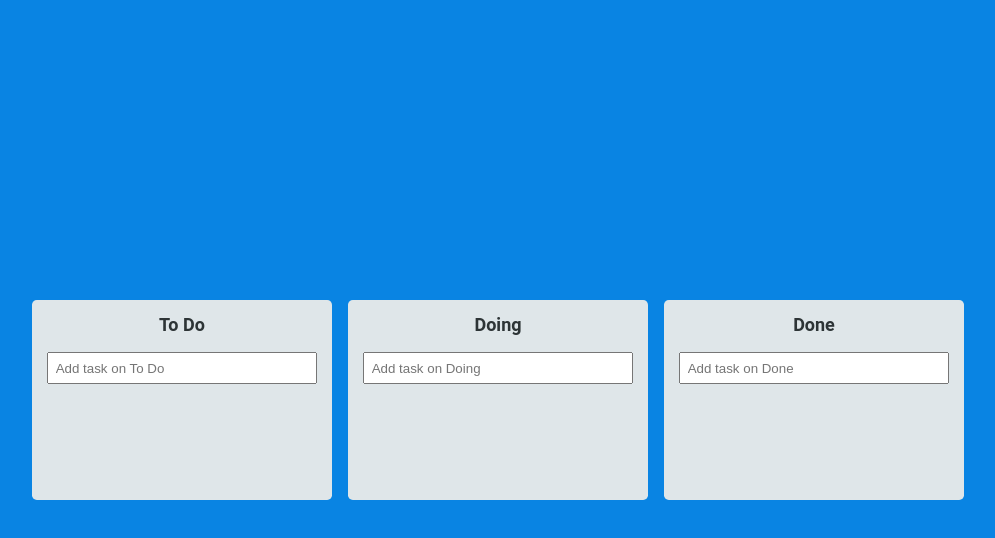
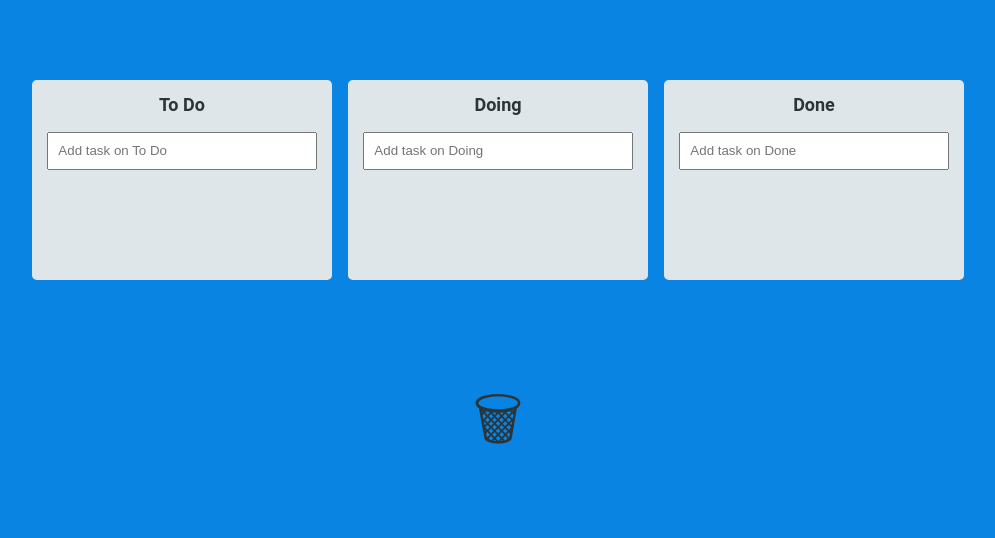
Before and after one commit to isabellaji/kanban-board, a React (Create React App) app: page / in a window 1280 px wide. Shown: the top 538 px of the page, without its empty margins (142-1137 px from the left). Built offline with nearby package versions, Linux system fonts and the light colour scheme.

Commit message:
add delete items

```diff
--- a/src/App.tsx
+++ b/src/App.tsx
@@ -1,24 +1,33 @@
 import { Board } from 'components';
 import { toDoState } from 'atoms';
-import { DragDropContext, DropResult } from 'react-beautiful-dnd';
+import { DragDropContext, Droppable, DropResult } from 'react-beautiful-dnd';
 import { useRecoilState } from 'recoil';
 import styled from 'styled-components';
 
 const Container = styled.div`
   width: 100vw;
-  height: 100vh;
-  margin: 0 auto;
+  margin-top: 5em;
   display: flex;
   align-items: center;
   justify-content: center;
 `;
-
 const Boards = styled.div`
   width: 100%;
   display: flex;
   gap: 1em;
   justify-content: center;
   align-items: flex-start;
+`;
+const Trash = styled.div`
+  margin: 5em 0;
+  text-align: center;
+`;
+const Icon = styled.span<{ isDraggingOver: boolean }>`
+  display: inline-block;
+  font-size: 3.5em;
+  padding: 2rem;
+  transform: ${(props) => (props.isDraggingOver ? 'scale(1.2)' : 'none')};
+  transition: transform 0.2s ease-in-out;
 `;
 
 function App() {
@@ -37,6 +46,14 @@ function App() {
       });
     }
     if (destination?.droppableId !== source.droppableId) {
+      if (destination.droppableId === 'trash') {
+        setTodoList((prevBoards) => {
+          const newBoard = [...prevBoards[source.droppableId]];
+
+          newBoard.splice(source.index, 1);
+          return { ...prevBoards, [source.droppableId]: newBoard };
+        });
+      }
       setTodoList((prevBoards) => {
         const sourceBoard = [...prevBoards[source.droppableId]];
         const destinationBoard = [...prevBoards[destination.droppableId]];
@@ -63,6 +80,19 @@ function App() {
           ))}
         </Boards>
       </Container>
+      <Droppable droppableId="trash">
+        {(provided, snapshot) => (
+          <Trash>
+            <Icon
+              isDraggingOver={snapshot.isDraggingOver}
+              ref={provided.innerRef}
+              {...provided.droppableProps}
+            >
+              🗑
+            </Icon>
+          </Trash>
+        )}
+      </Droppable>
     </DragDropContext>
   );
 }
--- a/src/components/Board.tsx
+++ b/src/components/Board.tsx
@@ -14,30 +14,28 @@ const Container = styled.div`
   border-radius: 0.3rem;
   background-color: ${(props) => props.theme.boardColor};
 `;
-
 const Title = styled.h2`
   font-size: 18px;
   font-weight: 600;
   text-align: center;
   margin-bottom: 1em;
 `;
-
 const Form = styled.form`
   width: 100%;
   display: flex;
   justify-content: center;
   input {
     width: 90%;
-    padding: 0.5em;
+    padding: 0.7em;
   }
 `;
 
-interface ListProps {
+interface ListStyleProps {
   isDraggingOver: boolean;
   draggingFromThisWith: boolean;
 }
 
-const List = styled.div<ListProps>`
+const List = styled.div<ListStyleProps>`
   padding: 1em;
   background-color: ${(props) =>
     props.isDraggingOver
@@ -47,7 +45,7 @@ const List = styled.div<ListProps>`
       : 'transparent'};
   flex-grow: 1;
   transition: background-color 0.2s ease-in-out;
-  border-radius: 0.3rem;
+  border-radius: 0 0 0.3rem 0.3rem;
 `;
 
 interface BoardProps {
--- a/src/components/DragglableCard.tsx
+++ b/src/components/DragglableCard.tsx
@@ -3,6 +3,9 @@ import { Draggable } from 'react-beautiful-dnd';
 import styled from 'styled-components';
 
 const Card = styled.div<{ isDragging: boolean }>`
+  display: flex;
+  align-items: center;
+  justify-content: space-between;
   font-size: 0.9em;
   padding: 0.7em;
   margin-bottom: 0.5em;
```
